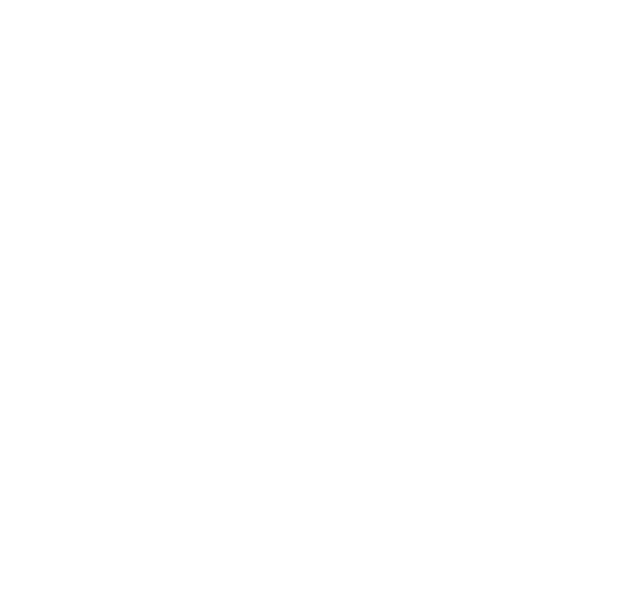
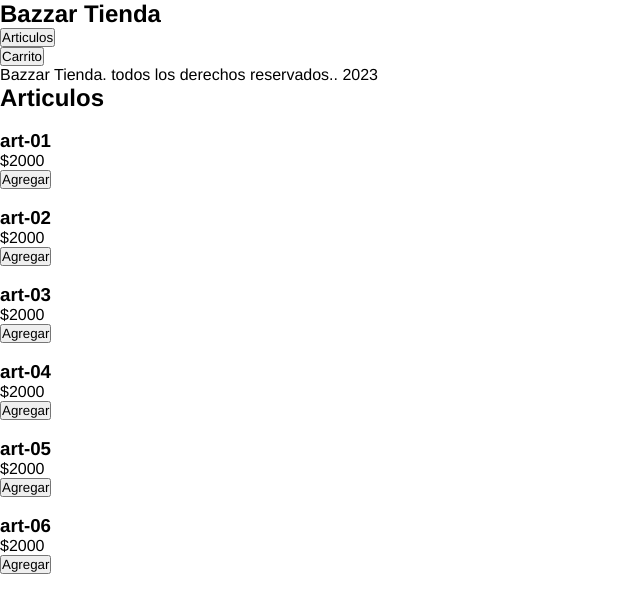
Before and after one commit to CelesteAvalos/PreEntrega3-Avalos., a plain HTML site: page simulacion de proyecto/index.html in a window 1280 px wide. Shown: the whole page, without its empty margins (0-640 px from the left). Drawn offline with Linux system fonts and the light colour scheme.

Commit message:
commit -m "

```diff
--- a/simulacion de proyecto/css/styles.css
+++ b/simulacion de proyecto/css/styles.css
@@ -0,0 +1,19 @@
+* {
+    margin: 0;
+    padding: 0;
+    box-sizing: border-box;
+    font-family: 'Franklin Gothic Medium', 'Arial Narrow', Arial, sans-serif;
+}
+
+h1, h2, h3, h4, h5, h6, p, a, input, textarea {
+    margin: 0;
+    padding: 0;
+}
+
+ul {
+    list-style-type: none;
+
+}
+a {
+    text-decoration: none;
+}
--- a/simulacion de proyecto/index.html
+++ b/simulacion de proyecto/index.html
@@ -4,8 +4,85 @@
     <meta charset="UTF-8">
     <meta name="viewport" content="width=device-width, initial-scale=1.0">
     <title>Document</title>
+
+    <link rel="stylesheet" href="./css/styles.css">
+
 </head>
 <body>
+    <div class="contenedor">
+        <aside>
 
+            <header>
+                <h1 class="titlog">Bazzar Tienda</h1>
+            </header>
+
+            <nav>
+                <ul>
+                    <li><button class=" botoncat">Articulos</button></li>
+                    <li><button class="botoncar">Carrito</button></li>
+                </ul>
+            </nav>
+
+            <footer><p class="footerderechos">Bazzar Tienda. todos los derechos reservados.. 2023</p></footer>
+        </aside>
+
+        <main>
+            <h2 class="texto-principio">Articulos</h2>
+
+            <div class="articulos-contenedor">
+                <div class="articulo">
+                    <img class="imagen-articulo" src="" alt="">
+                    <div class="info-art">
+                         <h3 class="tit-art">art-01</h3>
+                         <p class="precio-art">$2000</p>
+                         <button class="agregar-art">Agregar</button>
+                    </div>
+                </div>
+                <div class="articulo">
+                    <img class="imagen-articulo" src="" alt="">
+                    <div class="info-art">
+                         <h3 class="tit-art">art-02</h3>
+                         <p class="precio-art">$2000</p>
+                         <button class="agregar-art">Agregar</button>
+                    </div>
+                </div>
+                <div class="articulo">
+                    <img class="imagen-articulo" src="" alt="">
+                    <div class="info-art">
+                         <h3 class="tit-art">art-03</h3>
+                         <p class="precio-art">$2000</p>
+                         <button class="agregar-art">Agregar</button>
+                    </div>
+                </div>
+                <div class="articulo">
+                    <img class="imagen-articulo" src="" alt="">
+                    <div class="info-art">
+                         <h3 class="tit-art">art-04</h3>
+                         <p class="precio-art">$2000</p>
+                         <button class="agregar-art">Agregar</button>
+                    </div>
+                </div>
+                <div class="articulo">
+                    <img class="imagen-articulo" src="" alt="">
+                    <div class="info-art">
+                         <h3 class="tit-art">art-05</h3>
+                         <p class="precio-art">$2000</p>
+                         <button class="agregar-art">Agregar</button>
+                    </div>
+                </div>
+                <div class="articulo">
+                    <img class="imagen-articulo" src="" alt="">
+                    <div class="info-art">
+                         <h3 class="tit-art">art-06</h3>
+                         <p class="precio-art">$2000</p>
+                         <button class="agregar-art">Agregar</button>
+                    </div>
+                </div>
+            </div>
+
+        </main>
+    </div>
+
+    <script src="./carrito.js"></script>
 </body>
 </html>
```
